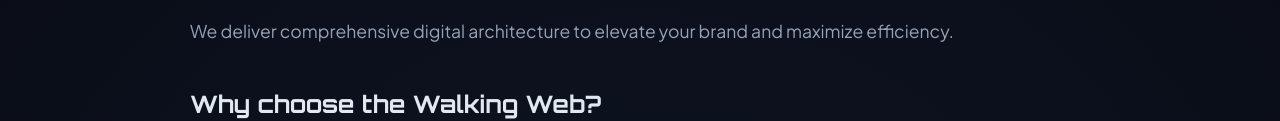
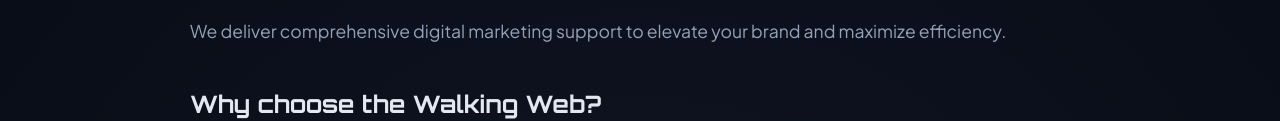
Before and after one commit to areyhya/TheWalkingWebLLC, a plain HTML site: page 404.html in a window 1280 px wide. Shown: the part 308-429 px from the top of the page. Drawn offline with Linux system fonts and the light colour scheme.

Commit message:
Update 404.html

```diff
--- a/404.html
+++ b/404.html
@@ -60,7 +60,7 @@
                     <li>Digital Presence Audits</li>
                     <li>Business Systems</li>
                 </ul>
-                <p>We deliver comprehensive digital architecture to elevate your brand and maximize efficiency.</p>
+                <p>We deliver comprehensive digital marketing support to elevate your brand and maximize efficiency.</p>
 
                 <!-- Subtitle 1 -->
                 <h2 style="margin-top: 40px; font-family: 'Orbitron', sans-serif;">Why choose the Walking Web?</h2>
```
